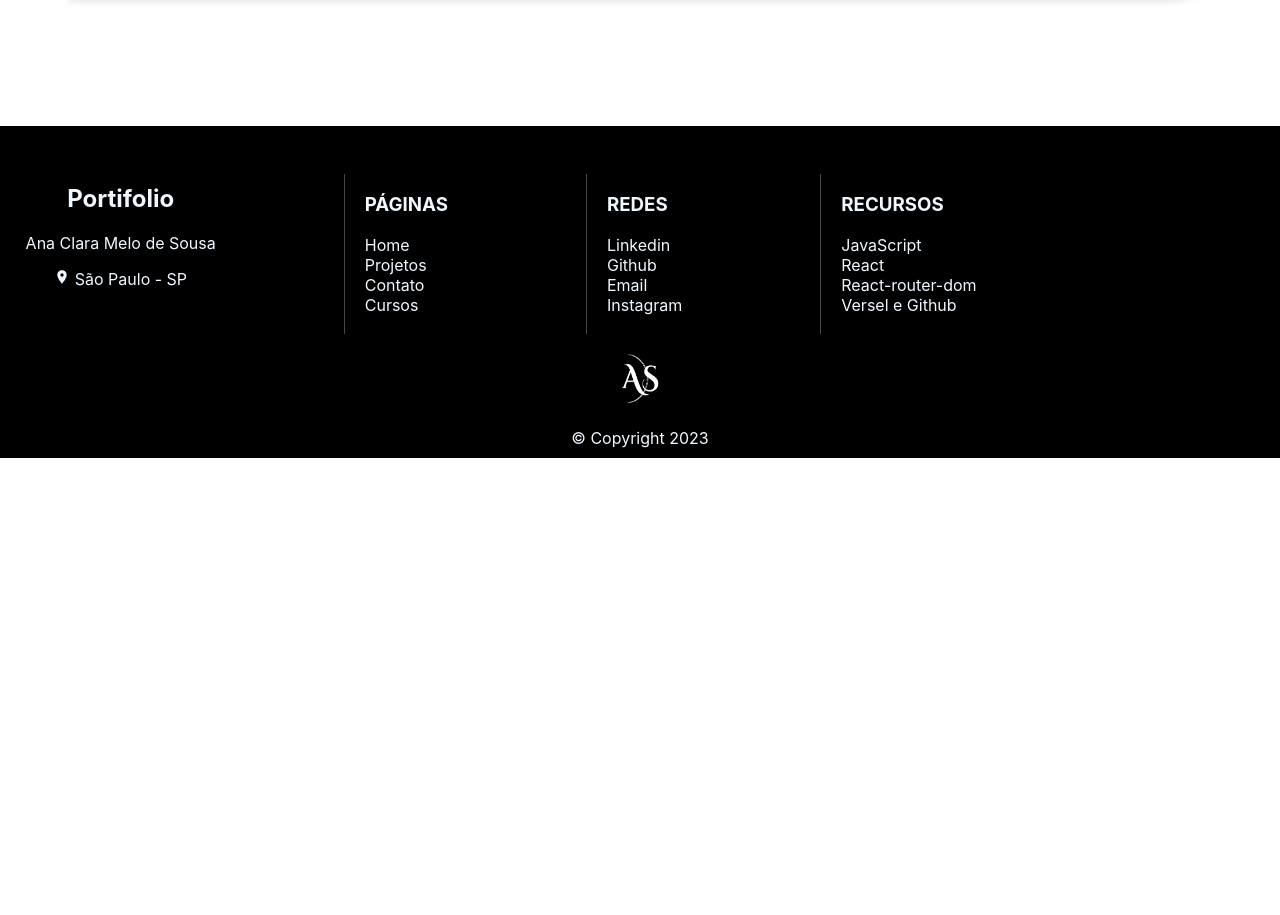
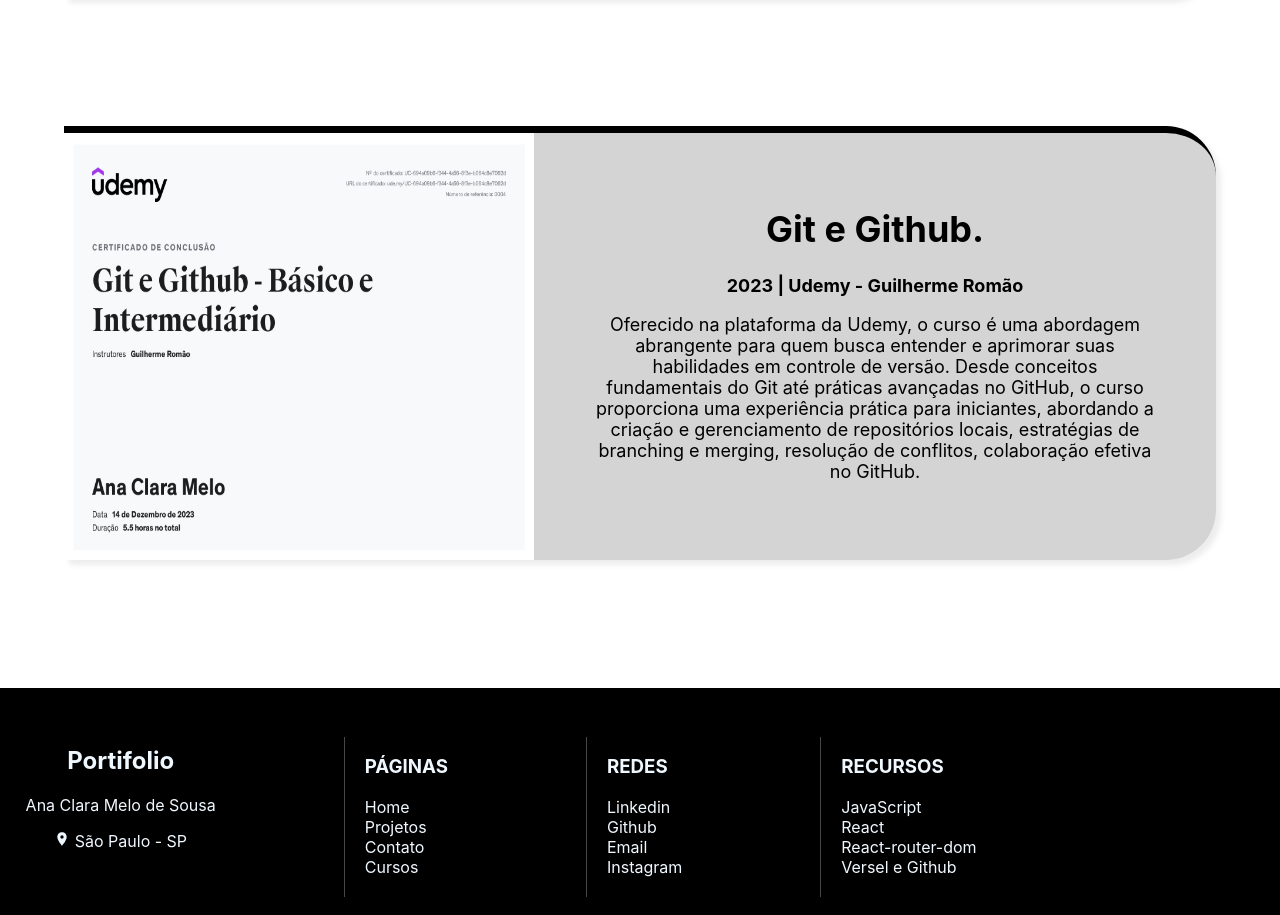
Before and after one commit to anaclaraw/portfolio-anaclaramw, a React (Create React App) app: page /Cursos in a window 1280 px wide. Shown: the part 4773-5688 px from the top of the page. Before the commit the page ends 5231 px from the top, so only its background shows below. Built offline with nearby package versions, Linux system fonts and the light colour scheme.

Commit message:
Adicionando certificado git e github

```diff
--- a/src/pages/Cursos/Cursos.js
+++ b/src/pages/Cursos/Cursos.js
@@ -110,6 +110,15 @@
           </div>
         </div>
 
+        <div className={styles.curso_item}>
+          <img className={styles.ftprojects} src='certificado_github.jpg' alt='foto_certificado'></img>
+          <div className={styles.text}>
+            <h1>Git e Github.</h1>
+            <strong>2023 | Udemy - Guilherme Romão</strong>
+            <p>Oferecido na plataforma da Udemy, o curso é uma abordagem abrangente para quem busca entender e aprimorar suas habilidades em controle de versão. Desde conceitos fundamentais do Git até práticas avançadas no GitHub, o curso proporciona uma experiência prática para iniciantes, abordando a criação e gerenciamento de repositórios locais, estratégias de branching e merging, resolução de conflitos, colaboração efetiva no GitHub.</p>
+          </div>
+        </div>
+
 
 
       </div>
```
Also changed, not shown: public/certificado_github.jpg (added).
